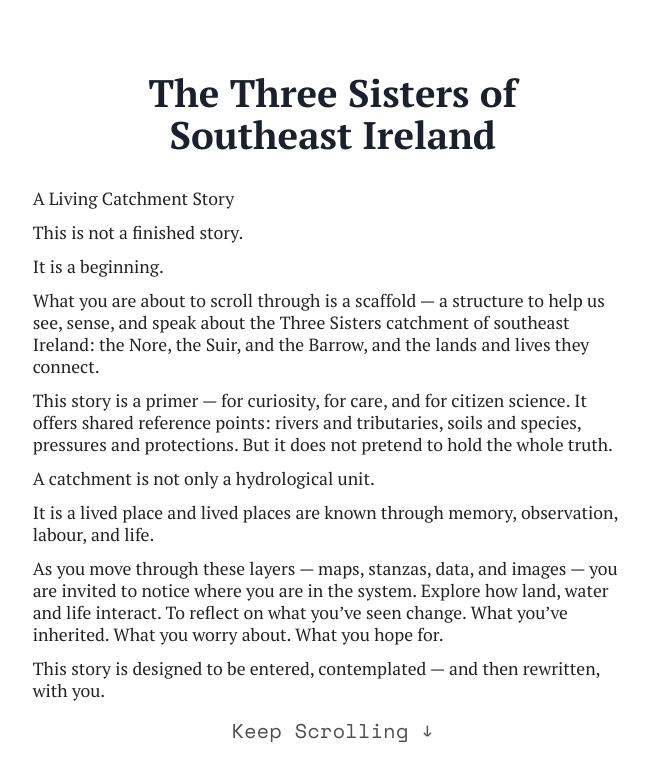
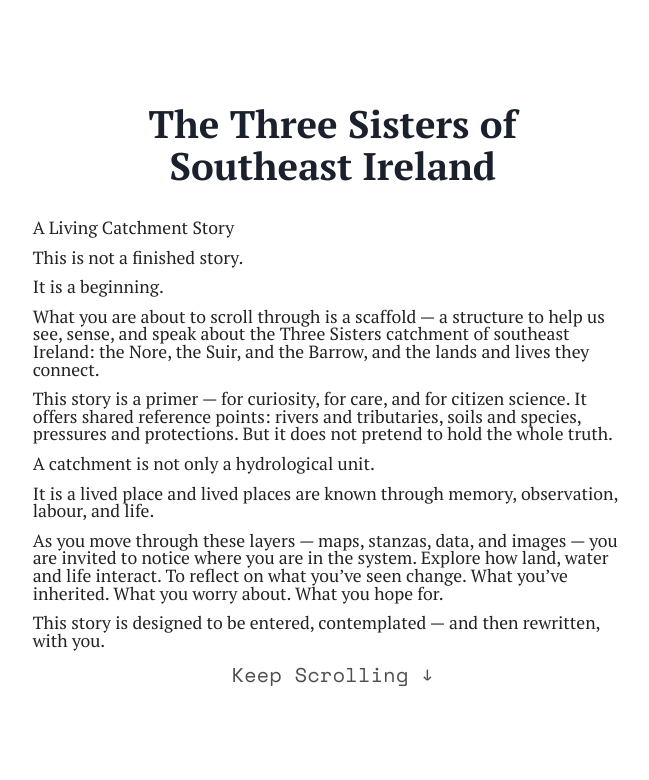
Before and after one commit to proy02/nore-scrollytelling, a SvelteKit app: page / in a window 1280 px wide. Shown: the top 780 px of the page, without its empty margins (50-699 px from the left). Built offline with nearby package versions, Linux system fonts and the light colour scheme.

Commit message:
.intro text edit

```diff
--- a/src/routes/+page.svelte
+++ b/src/routes/+page.svelte
@@ -975,7 +975,7 @@
   .intro-info-panel p {
     margin: 0 0 0.75rem 0;
     color: #232323;
-    line-height: 1.25;
+    line-height: 1;
     font-size: 1.1rem;
     font-family: PT Serif;
   }
```
